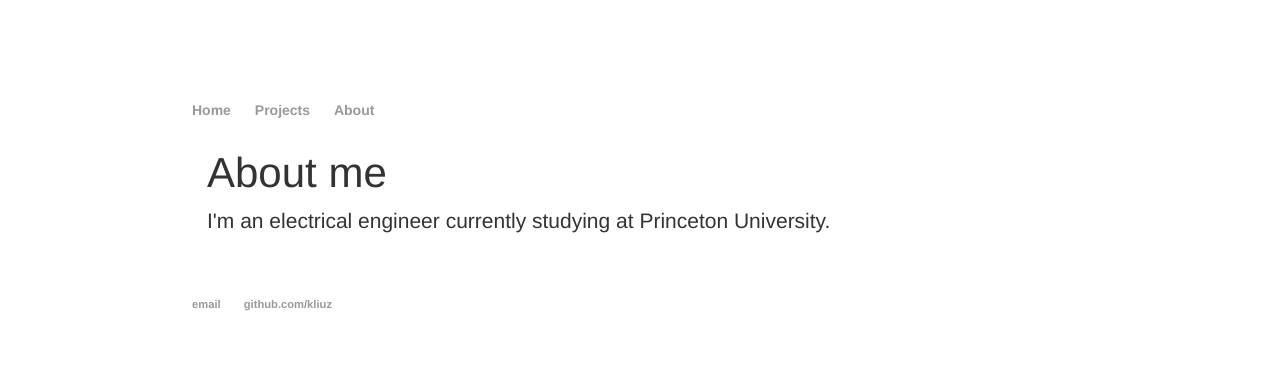
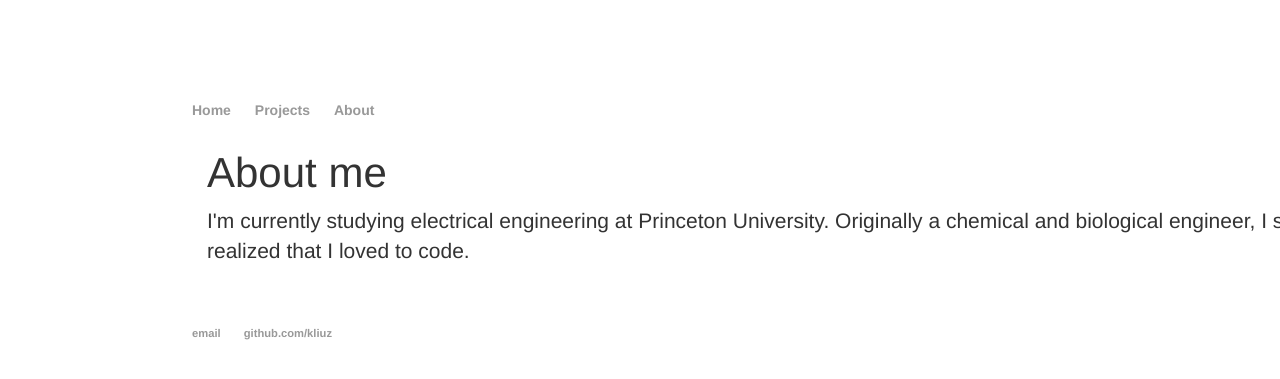
Before and after one commit to kliuz/kliuz.github.io, a Jekyll site: the page built from about/index.html, in a window 1280 px wide. Shown: the top 379 px of the page. Built offline with Jekyll 4.4.1, drawn with Linux system fonts in a browser that asks for light colours; nearby versions of some CDN libraries; library files that are not in the unit come from our copies.

```diff
--- a/about/index.html
+++ b/about/index.html
@@ -4,5 +4,5 @@
 ---
 <div class="blurb">
 	<h1>About me</h1>
-	<p>I'm an electrical engineer currently studying at Princeton University. </p>
+	<p>I'm currently studying electrical engineering at Princeton University. Originally a chemical and biological engineer, I soon realized that I loved to code. </p>
 </div><!-- /.blurb -->
--- a/css/main.css
+++ b/css/main.css
@@ -30,7 +30,7 @@
     color: #333;
 }
 .container-fluid {
-    backgroun-color: #d3d3d3;
+    background-color: #d3d3d3;
 }
 footer {
     padding-top: 50px;
```
